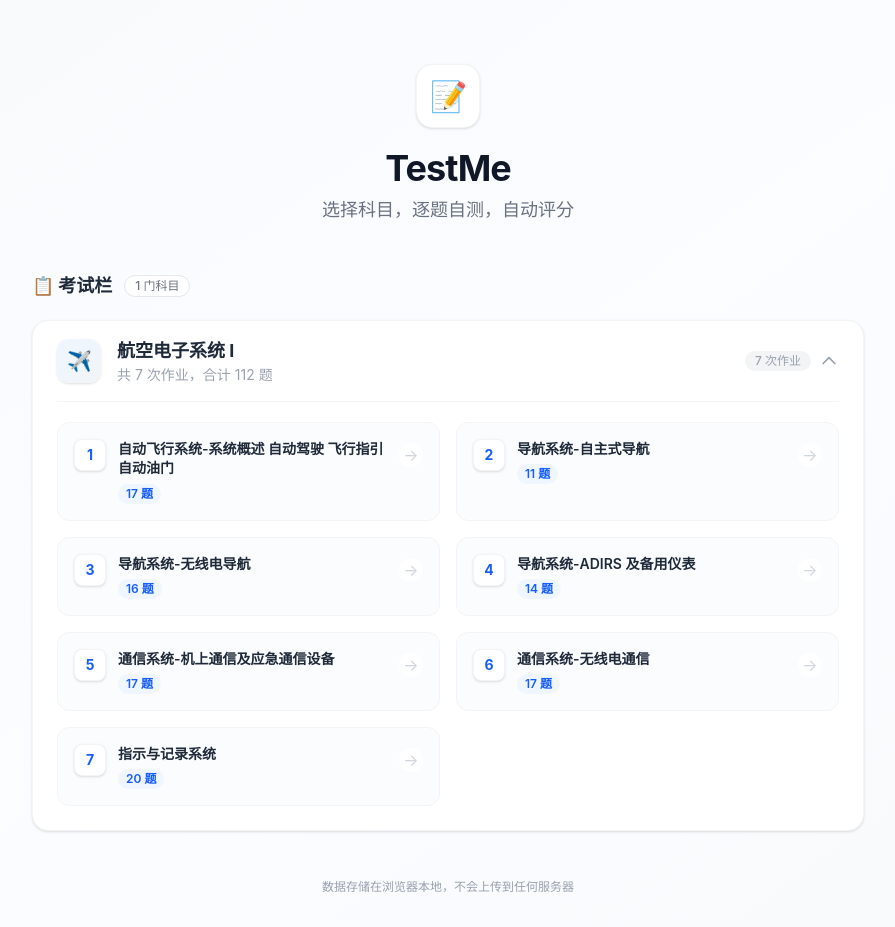
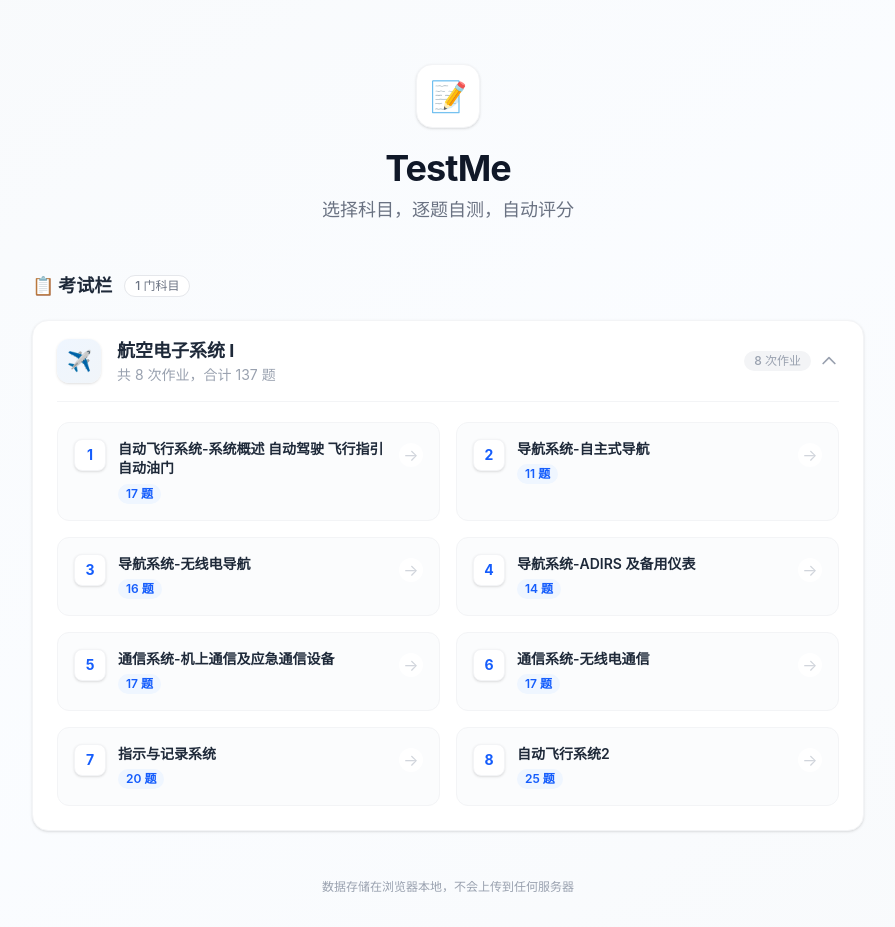
Before and after one commit to Ayzzz123/TestMe, a React (Vite) app: page / in a window 1280 px wide. Shown: the whole page, without its empty margins (192-1087 px from the left). Built offline with nearby package versions, Linux system fonts and the light colour scheme.

Commit message:
feat: add homework 8 - 自动飞行系统2 (25 questions)

```diff
--- a/src/components/HomePage.tsx
+++ b/src/components/HomePage.tsx
@@ -21,6 +21,7 @@ const AVIONICS_CHAPTERS: HomeworkChapter[] = [
   { index: 5, name: '通信系统-机上通信及应急通信设备', start: 58, end: 74 },
   { index: 6, name: '通信系统-无线电通信', start: 75, end: 91 },
   { index: 7, name: '指示与记录系统', start: 92, end: 111 },
+  { index: 8, name: '自动飞行系统2', start: 112, end: 136 },
 ]
 
 export function HomePage({ onStartQuiz }: Props) {
@@ -68,7 +69,7 @@ export function HomePage({ onStartQuiz }: Props) {
                 <div className="text-left">
                   <h3 className="font-bold text-gray-800 text-lg">航空电子系统 Ⅰ</h3>
                   <p className="text-sm text-gray-400">
-                    共 7 次作业，合计 {allQuestions.length} 题
+                    共 8 次作业，合计 {allQuestions.length} 题
                   </p>
                 </div>
               </div>
```
Also changed, not shown: src/data/avionics-exam.json (+1 -1 lines), 1 other file (tests, documents, lock files or other folders).
